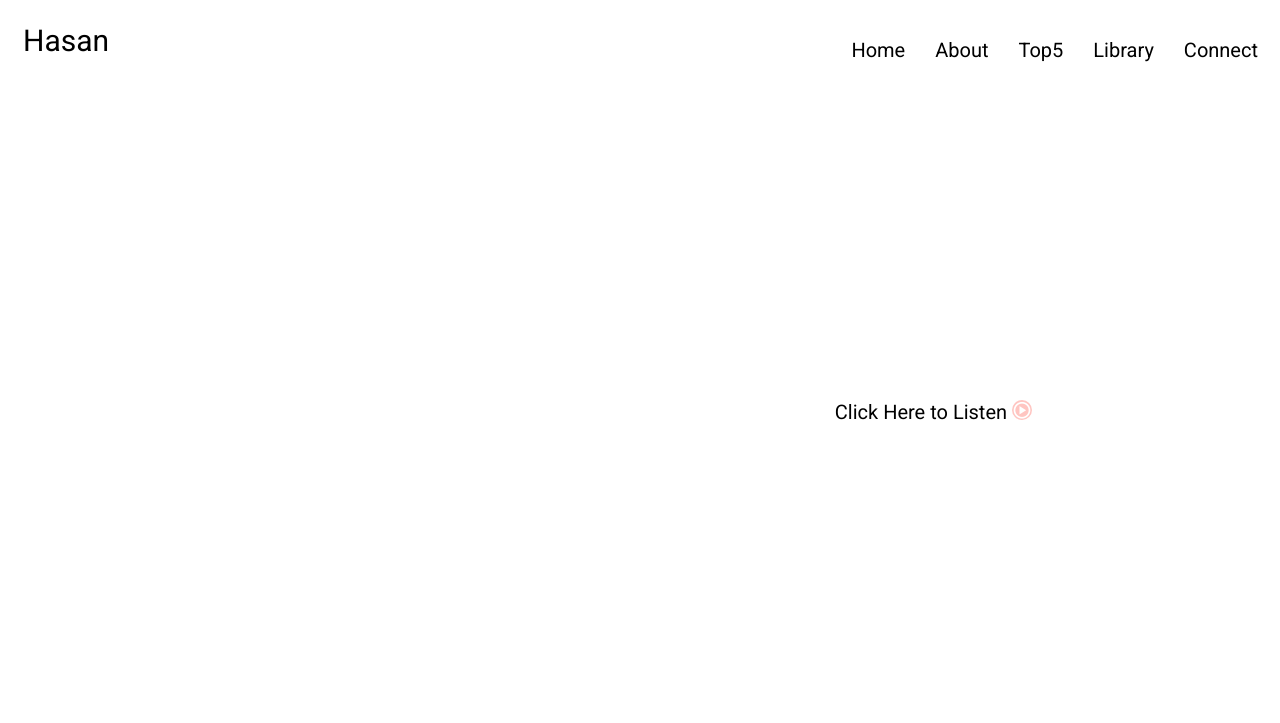
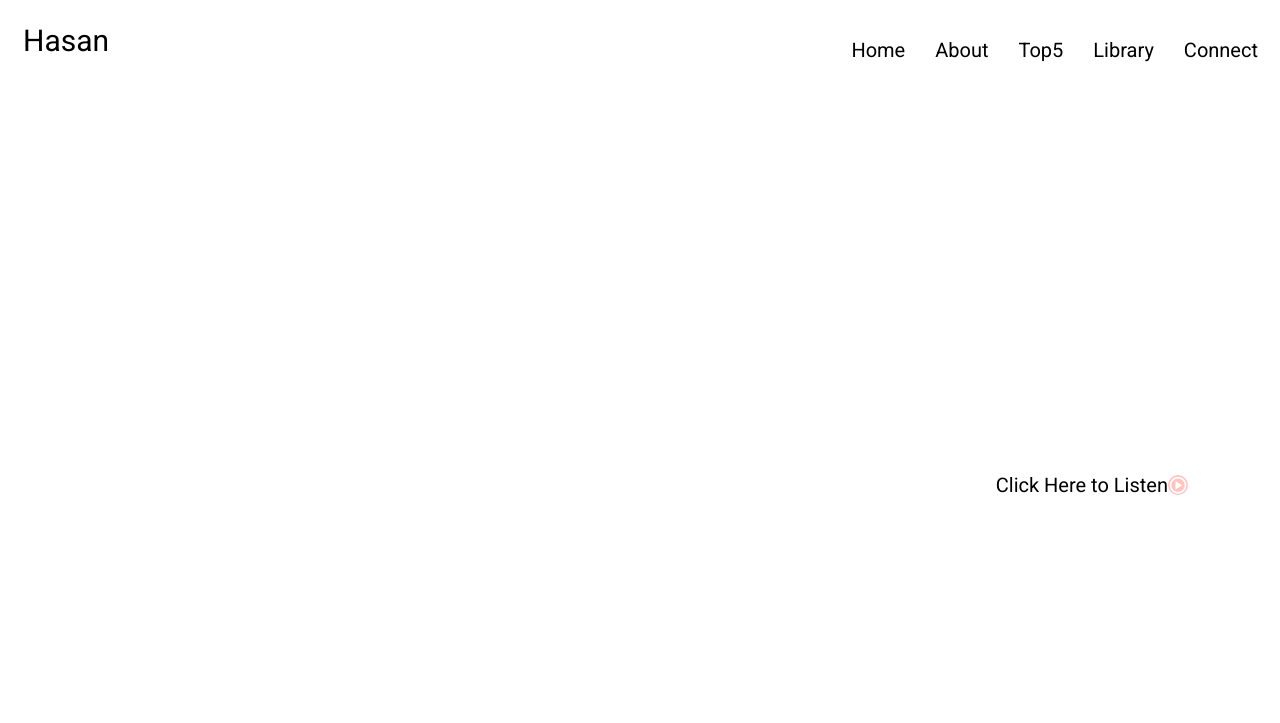
Before and after one commit to techcareer-frontend-bootcamp/homework2-xhasansun, a plain HTML site: page index.html in a window 1280 px wide. Shown: the top 723 px of the page. Drawn offline with nearby package versions, Linux system fonts and the light colour scheme.

Commit message:
odev2 tamamlandi

```diff
--- a/assets/css/style.css
+++ b/assets/css/style.css
@@ -7,8 +7,8 @@ body{
   background-repeat: no-repeat;
   background-size: cover;
   background-position: center;
-  height: 100vh;
-  width: 100vw;
+  height: 100%;
+  width: 100%;
 
 }
 
@@ -22,7 +22,7 @@ body{
 .logo{
       display: flex;
       justify-content: flex-start;
-      width: 100vw;
+      width: 100%;
       font-size: 30px;
 }
 
@@ -32,7 +32,6 @@ body{
 
 .item{
   padding: 15px;
-  margin: 15;
   font-size: 20px;
   display: flex;
 }
@@ -42,24 +41,28 @@ body{
   color: black;
 }
 
-.item-right{
-  justify-content: flex-end;
-}
-
 
 .main-container{
   display: flex;
-  height: 80vh;
-  width: 80vw;
+  height: 100%;
   justify-content: space-between;
   align-items: center;
+  margin-left: 50px;
 }
 
 .main-text{
   color: white;
   font-size: 90px;
   font-weight: 700;
-  margin: 30px;
+  margin-top: 200px;
+}
+
+.right{
+  display: flex;
+  justify-content: flex-end;
+  align-items: center;
+  margin-right: 100px;
+  margin-top: 200px;
 }
 
 .icon-color{
--- a/index.html
+++ b/index.html
@@ -53,7 +53,7 @@
             </div>
 
             <div>
-                <p style="font-size: 20px;">
+                <p class="right" style="font-size: 20px;">
                     Click Here to Listen
                     <i class='bx bx-play-circle bx-lg icon-color'></i>
                 </p>
```
